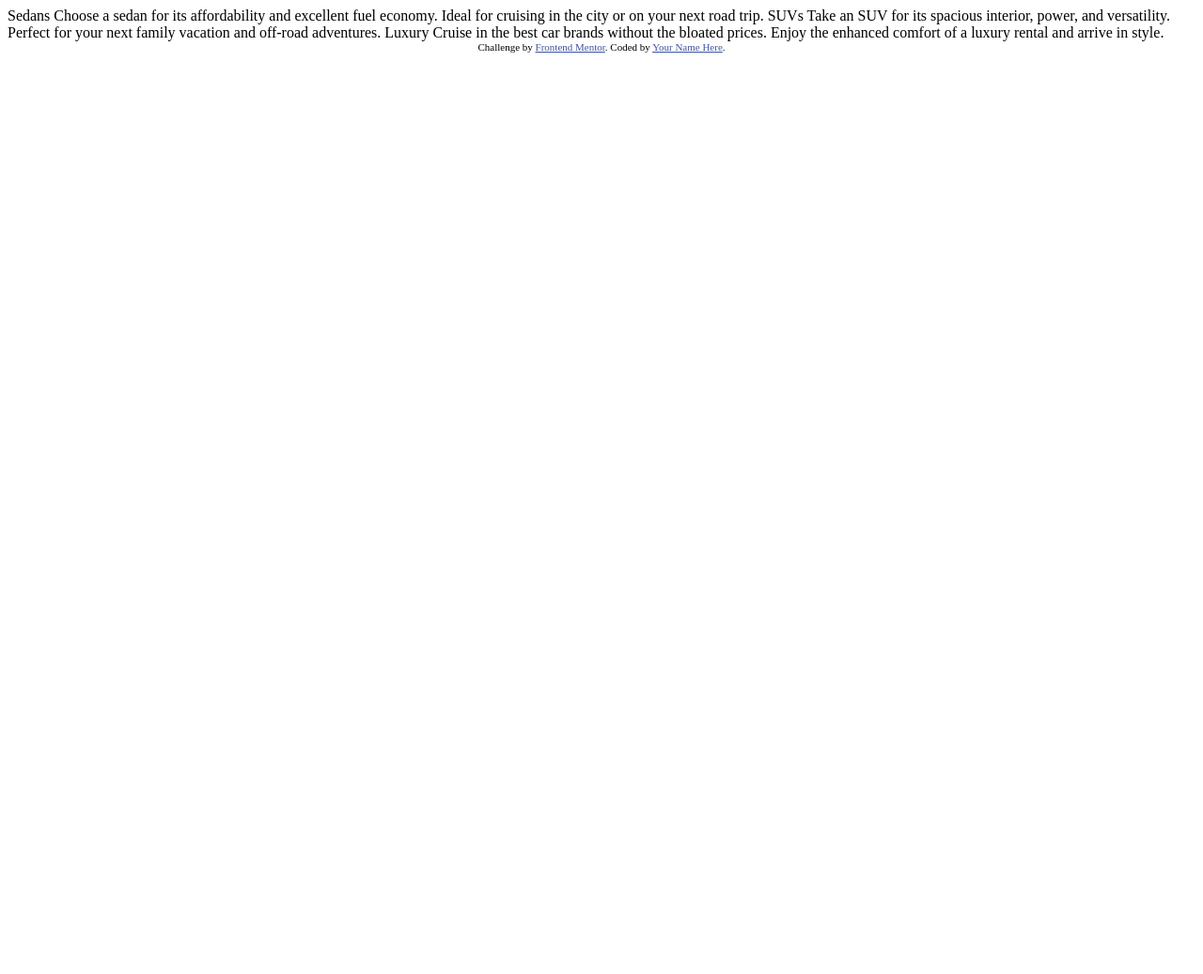
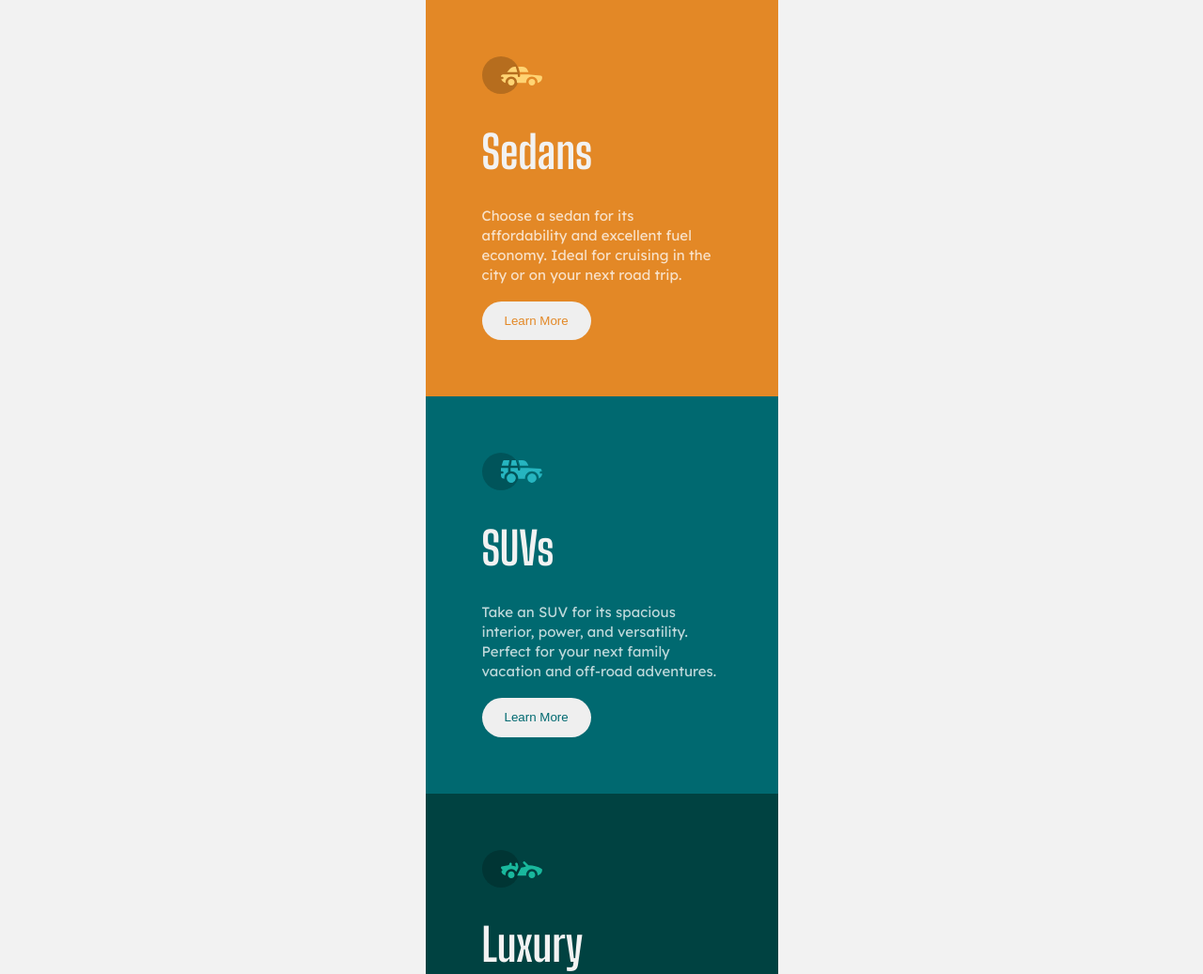
Before and after one commit to hriteek/3-column-preview-card-component-main, a plain HTML site: page index.html in a window 1280 px wide. Shown: the top 1037 px of the page at 94% size. Before the commit the page ends 800 px from the top, so only its background shows below. Drawn offline with Linux system fonts and the light colour scheme.

Commit message:
channelge start

```diff
--- /dev/null
+++ b/css/style.css
@@ -0,0 +1,111 @@
+:root {
+  --clr-primary-100: hsl(31, 77%, 52%);
+  --clr-primary-200: hsl(184, 100%, 22%);
+  --clr-primary-300: hsl(179, 100%, 13%);
+
+  --clr-gray: hsl(0, 0%, 95%);
+  --clr-white: hsla(0, 0%, 100%, 0.75);
+
+  --break-mobile: 375px;
+  --break-desktop: 1440px;
+}
+
+html {
+  font-size: 100%;
+  box-sizing: border-box;
+}
+
+*,
+*::after,
+*::before {
+  margin: 0;
+  padding: 0;
+  box-sizing: inherit;
+}
+
+body {
+  margin: 0;
+  padding: 0;
+  font-size: 15px;
+  background-color: var(--clr-gray);
+  font-family: 'Lexend Deca', sans-serif;
+  display: flex;
+  justify-content: center;
+  align-items: center;
+  min-height: 100vh;
+}
+
+h1 {
+  font-family: 'Big Shoulders Display', cursive;
+  font-weight: 700;
+  font-size: 3rem;
+  color: var(--clr-gray);
+  margin-block: 0.6em;
+}
+
+p {
+  color: var(--clr-white);
+  margin-bottom: 1.2em;
+  line-height: 1.4;
+}
+
+.container {
+  width: var(--break-mobile);
+  margin: auto;
+}
+
+.btn {
+  color: var(--clr-gray);
+  outline: none;
+  border: none;
+  padding: 1em 1.8em;
+  border-radius: 10em;
+}
+
+.btn--primary-100 {
+  color: var(--clr-primary-100);
+}
+
+.btn--primary-200 {
+  color: var(--clr-primary-200);
+}
+
+.btn--primary-300 {
+  color: var(--clr-primary-300);
+}
+
+.section {
+  padding: 4em;
+}
+
+.section__sedans {
+  background-color: var(--clr-primary-100);
+}
+
+.section__suv {
+  background-color: var(--clr-primary-200);
+}
+
+.section__luxury {
+  background-color: var(--clr-primary-300);
+}
+
+@media screen and (min-width: 1440px) {
+  .section__container {
+    display: flex;
+    border-radius: 3em;
+  }
+
+  .container {
+    width: min(var(--break-desktop));
+    margin: auto;
+  }
+  .section {
+    flex-basis: 100%;
+    padding: 7em 7em 7em 7em;
+  }
+
+  p {
+    margin-bottom: 8em;
+  }
+}
--- a/index.html
+++ b/index.html
@@ -1,36 +1,72 @@
 <!DOCTYPE html>
 <html lang="en">
   <head>
-  <meta charset="UTF-8">
-  <meta name="viewport" content="width=device-width, initial-scale=1.0"> <!-- displays site properly based on user's device -->
+    <meta charset="UTF-8" />
+    <meta name="viewport" content="width=device-width, initial-scale=1.0" />
+    <!-- displays site properly based on user's device -->
 
-  <link rel="icon" type="image/png" sizes="32x32" href="./images/favicon-32x32.png">
+    <link
+      rel="icon"
+      type="image/png"
+      sizes="32x32"
+      href="./images/favicon-32x32.png"
+    />
 
     <title>Frontend Mentor | 3-column preview card component</title>
+    <link rel="preconnect" href="https://fonts.googleapis.com" />
+    <link rel="preconnect" href="https://fonts.gstatic.com" crossorigin />
+    <link
+      href="https://fonts.googleapis.com/css2?family=Big+Shoulders+Display:wght@700&family=Lexend+Deca&display=swap"
+      rel="stylesheet"
+    />
+    <link rel="stylesheet" href="css/style.css" />
 
     <!-- Feel free to remove these styles or customise in your own stylesheet 👍 -->
     <style>
-    .attribution { font-size: 11px; text-align: center; }
-    .attribution a { color: hsl(228, 45%, 44%); }
+      .attribution {
+        font-size: 11px;
+        text-align: center;
+      }
+      .attribution a {
+        color: hsl(228, 45%, 44%);
+      }
     </style>
   </head>
   <body>
-
-  Sedans
-  Choose a sedan for its affordability and excellent fuel economy. Ideal for cruising in the city
-  or on your next road trip.
-
-  SUVs
-  Take an SUV for its spacious interior, power, and versatility. Perfect for your next family vacation
-  and off-road adventures.
-
-  Luxury
-  Cruise in the best car brands without the bloated prices. Enjoy the enhanced comfort of a luxury
-  rental and arrive in style.
-
-  <div class="attribution">
+    <div class="container">
+      <div class="section__container">
+        <div class="section section__sedans">
+          <img src="./images/icon-sedans.svg" alt="sedans logo" />
+          <h1>Sedans</h1>
+          <p>
+            Choose a sedan for its affordability and excellent fuel economy.
+            Ideal for cruising in the city or on your next road trip.
+          </p>
+          <button class="btn btn--primary-100">Learn More</button>
+        </div>
+        <div class="section section__suv">
+          <img src="./images/icon-suvs.svg" alt="suv logo" />
+          <h1>SUVs</h1>
+          <p>
+            Take an SUV for its spacious interior, power, and versatility.
+            Perfect for your next family vacation and off-road adventures.
+          </p>
+          <button class="btn btn--primary-200">Learn More</button>
+        </div>
+        <div class="section section__luxury">
+          <img src="./images/icon-luxury.svg" alt="luxury logo" />
+          <h1>Luxury</h1>
+          <p>
+            Cruise in the best car brands without the bloated prices. Enjoy the
+            enhanced comfort of a luxury rental and arrive in style.
+          </p>
+          <button class="btn btn--primary-300">Learn More</button>
+        </div>
+      </div>
+    </div>
+    <!-- <div class="attribution">
     Challenge by <a href="https://www.frontendmentor.io?ref=challenge" target="_blank">Frontend Mentor</a>.
     Coded by <a href="#">Your Name Here</a>.
-  </div>
+  </div> -->
   </body>
 </html>
```
Lines whose indentation alone changed are shown as unchanged.
